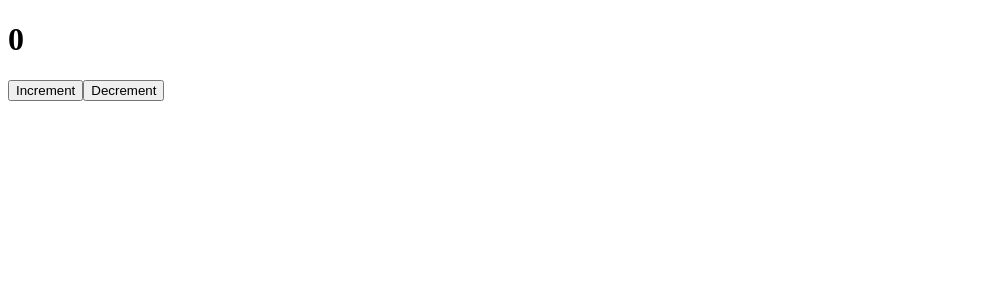
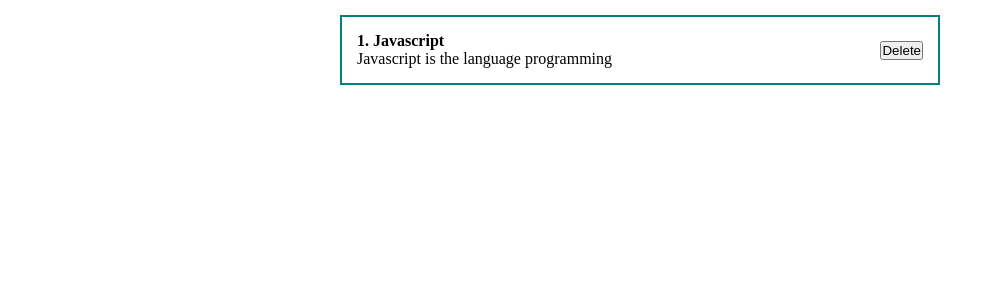
Before and after one commit to moroz-art-dev/course-full, a React (Create React App) app: page / in a window 1280 px wide. Shown: the top 300 px of the page, without its empty margins (0-995 px from the left). Built offline with nearby package versions, Linux system fonts and the light colour scheme.

Commit message:
ClassName

```diff
--- a/src/App.js
+++ b/src/App.js
@@ -1,10 +1,18 @@
 import React from "react";
-import ClassCounter from "./components/ClassCounter";
-
+import './styles/App.css'
+// 34:30
 function App() {
     return (
         <div className="App">
-            <ClassCounter/>
+            <div className="post">
+                <div className="post__content">
+                    <strong>1. Javascript</strong>
+                    <p>Javascript is the language programming</p>
+                </div>
+                <div className="post__btn">
+                    <button>Delete</button>
+                </div>
+            </div>
         </div>
     )
 }
--- /dev/null
+++ b/src/styles/App.css
@@ -0,0 +1,23 @@
+* {
+    margin: 0px;
+    padding: 0px;
+    box-sizing: border-box;
+}
+
+#root {
+    display: flex;
+    justify-content: center;
+}
+
+.App {
+    width: 600px;
+}
+
+.post {
+    display: flex;
+    padding: 15px;
+    border: 2px solid teal;
+    margin-top: 15px;
+    justify-content: space-between;
+    align-items: center;
+}
```
